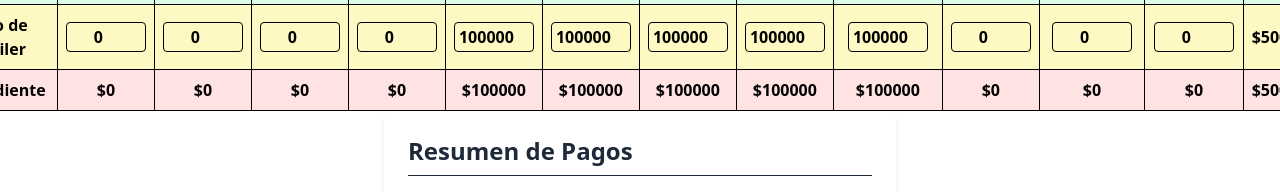
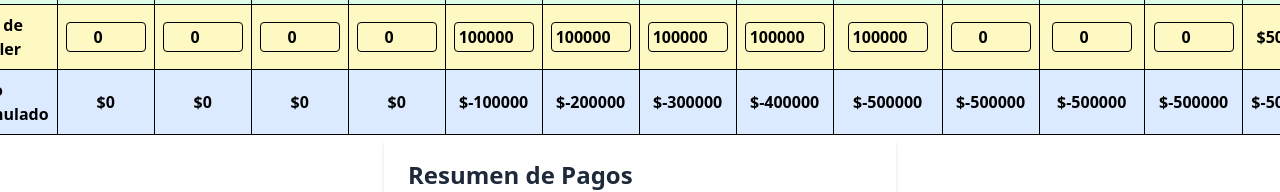
Before and after one commit to JerlibGnzlz/control-de-pagos, a React (Vite) app: page / in a window 1280 px wide. Shown: the part 398-590 px from the top of the page. Built offline with nearby package versions, Linux system fonts and the light colour scheme; no server answers.

Commit message:
database

```diff
--- a/src/components/DataTable.tsx
+++ b/src/components/DataTable.tsx
@@ -36,19 +36,22 @@ const DataTable = () => {
         setAlquilerMes(nuevos)
     }
 
-    // Pendiente por mes (alquiler - recaudado)
-    const getPendientePorMes = (idx: number) => {
-        return alquilerMes[idx] - getTotalPorMes(MESES[idx])
+    // Cálculo de saldos acumulados mes a mes
+    const getSaldoAcumuladoPorMes = () => {
+        let saldo = 0
+        return MESES.map((mes, idx) => {
+            const recaudado = getTotalPorMes(mes)
+            const alquiler = alquilerMes[idx]
+            saldo += recaudado - alquiler
+            return saldo
+        })
     }
 
-    // Total pendiente acumulado
-    const getTotalPendiente = () =>
-        alquilerMes.reduce((acc, _, idx) => acc + getPendientePorMes(idx), 0)
+    const saldos = getSaldoAcumuladoPorMes()
 
     return (
         <div className="w-full flex justify-center">
-
-            <div >
+            <div>
                 <table className="table-auto w-full">
                     <thead className="bg-gray-100 sticky top-0 z-10">
                         <tr>
@@ -107,16 +110,16 @@ const DataTable = () => {
                             </td>
                         </tr>
 
-                        {/* Pendiente */}
-                        <tr className="bg-red-100">
-                            <td className="border px-2 py-2 text-left">Pendiente</td>
-                            {MESES.map((m) => (
-                                <td key={m} className="border px-2 py-2 text-center">
-                                    ${getPendientePorMes(MESES.indexOf(m))}
+                        {/* Sobrante acumulado */}
+                        <tr className="bg-blue-100">
+                            <td className="border px-2 py-2 text-left">Saldo acumulado</td>
+                            {saldos.map((saldo, idx) => (
+                                <td key={idx} className="border px-2 py-2 text-center">
+                                    ${saldo}
                                 </td>
                             ))}
                             <td className="border px-2 py-2 text-right">
-                                ${getTotalPendiente()}
+                                ${saldos[saldos.length - 1]}
                             </td>
                         </tr>
                     </tfoot>
```
